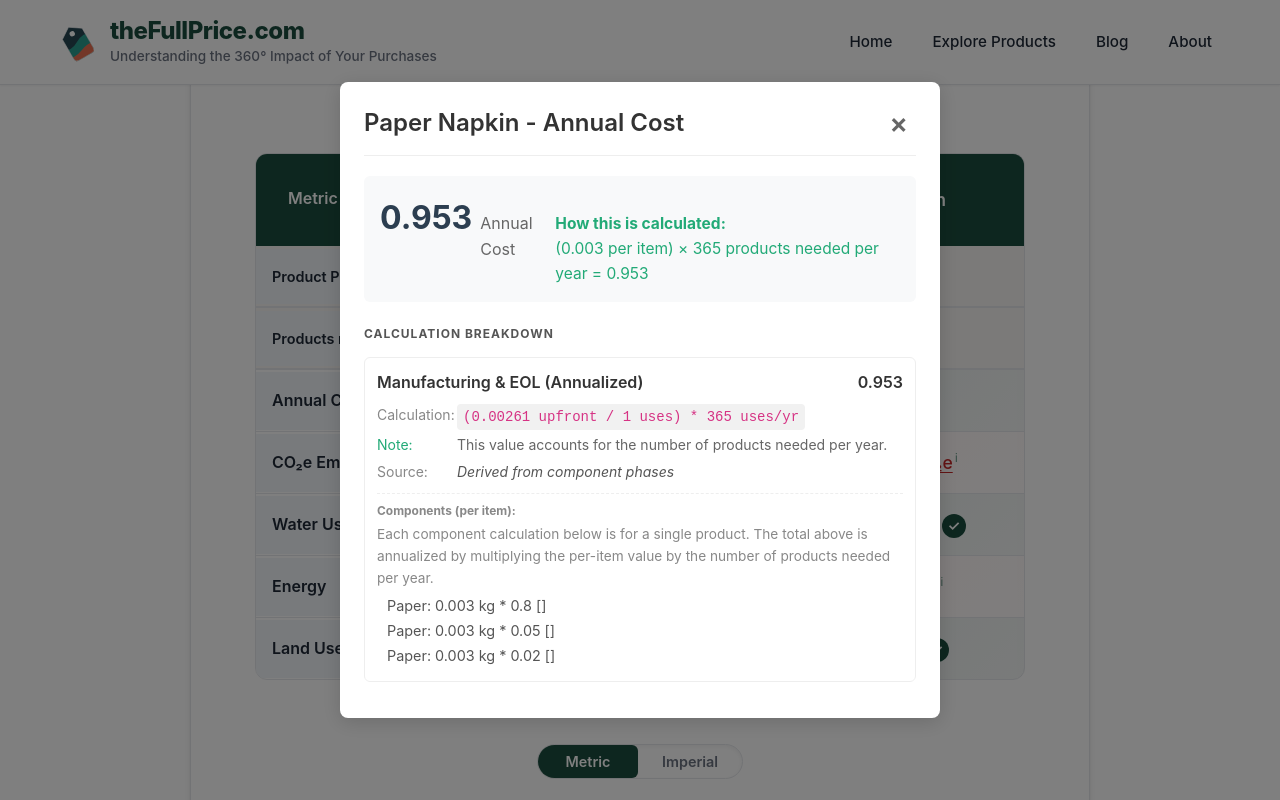
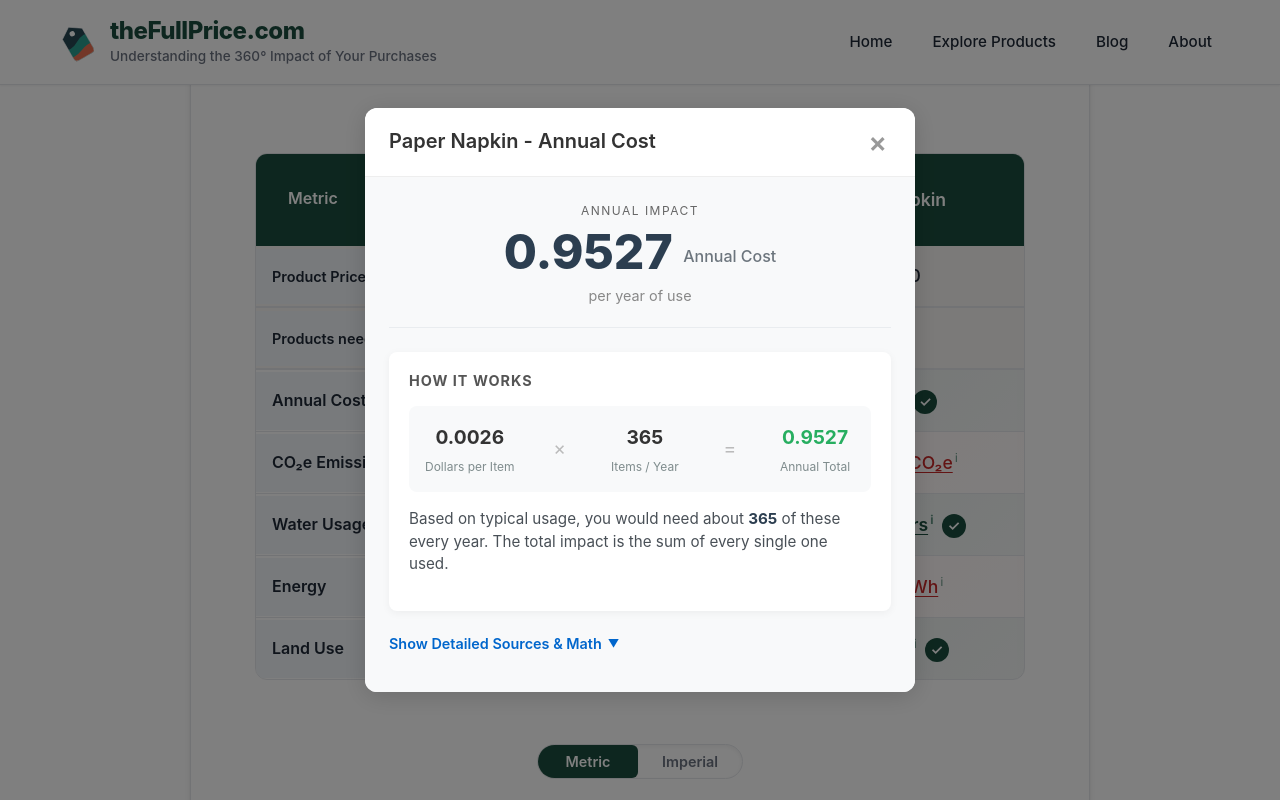
Before and after one commit to dylanpavelko/the_full_price_frameworks, a React (Vite) app in the folder frontend/: page /posts/paper-vs-cotton-napkins in a window 1280 px wide. Both pictures are taken after a click on the element "Click for breakdown". Shown: the part 635-1435 px from the top of the page. Built offline with nearby package versions, Linux system fonts and the light colour scheme.

Commit message:
Better display of impact

```diff
--- a/frontend/src/components/CalculationModal.css
+++ b/frontend/src/components/CalculationModal.css
@@ -14,28 +14,33 @@
 
 .calc-modal-content {
   background: white;
-  padding: 24px;
-  border-radius: 8px;
+  padding: 0;
+  border-radius: 12px;
   width: 90%;
-  max-width: 600px;
+  max-width: 550px;
   max-height: 90vh;
   overflow-y: auto;
-  box-shadow: 0 4px 20px rgba(0,0,0,0.15);
+  box-shadow: 0 4px 25px rgba(0,0,0,0.15);
   animation: slideUp 0.3s ease-out;
+  display: flex;
+  flex-direction: column;
 }
 
 .calc-modal-header {
   display: flex;
   justify-content: space-between;
   align-items: center;
-  margin-bottom: 20px;
-  padding-bottom: 15px;
+  padding: 20px 24px;
   border-bottom: 1px solid #eee;
+  background: #fff;
+  border-radius: 12px 12px 0 0;
 }
 
 .calc-modal-header h3 {
   margin: 0;
   color: #333;
+  font-size: 1.25rem;
+  font-weight: 600;
 }
 
 .calc-modal-close {
@@ -43,49 +48,153 @@
   border: none;
   font-size: 28px;
   cursor: pointer;
+  color: #999;
+  padding: 0 4px;
+  line-height: 1;
+}
+
+.calc-modal-close:hover {
+  color: #333;
+}
+
+.calc-modal-body {
+  padding: 24px;
+  background: #f8f9fa;
+  min-height: 200px;
+}
+
+/* Hero Section */
+.calc-hero-section {
+  text-align: center;
+  margin-bottom: 24px;
+  padding-bottom: 20px;
+  border-bottom: 1px solid #e9ecef;
+}
+
+.calc-hero-label {
+  text-transform: uppercase;
+  font-size: 0.75rem;
+  letter-spacing: 1.5px;
   color: #666;
+  margin-bottom: 8px;
+}
+
+.calc-hero-value {
+  font-size: 3rem;
+  font-weight: 800;
+  color: #2c3e50;
+  line-height: 1;
+  margin-bottom: 8px;
+}
+
+.calc-hero-unit {
+  font-size: 1rem;
+  font-weight: 500;
+  color: #6c757d;
+  vertical-align: middle;
+}
+
+.calc-hero-sub {
+  font-size: 0.9rem;
+  color: #888;
+}
+
+/* Logic Card */
+.calc-logic-card {
+  background: white;
+  padding: 20px;
+  border-radius: 8px;
+  box-shadow: 0 2px 8px rgba(0,0,0,0.05);
+  margin-bottom: 24px;
+}
+
+.calc-logic-card h4 {
+  margin: 0 0 16px 0;
+  font-size: 0.9rem;
+  color: #555;
+  text-transform: uppercase;
+  letter-spacing: 1px;
+}
+
+.calc-equation-visual {
+  display: flex;
+  align-items: center;
+  justify-content: space-between;
+  margin-bottom: 16px;
+  background: #f8f9fa;
+  padding: 16px;
+  border-radius: 8px;
+  overflow-x: auto;
+}
+
+.calc-eq-part {
+  display: flex;
+  flex-direction: column;
+  align-items: center;
+  min-width: 80px;
+}
+
+.calc-eq-part.highlight .calc-eq-val {
+  color: #27ae60;
+}
+
+.calc-eq-val {
+  font-size: 1.2rem;
+  font-weight: 700;
+  color: #333;
+}
+
+.calc-eq-label {
+  font-size: 0.75rem;
+  color: #7f8c8d;
+  margin-top: 4px;
+  text-align: center;
+}
+
+.calc-eq-op {
+  font-size: 1.2rem;
+  color: #bbb;
   padding: 0 8px;
 }
 
-.calc-modal-close:hover {
-  color: #000;
+.calc-story-text {
+  font-size: 0.95rem;
+  line-height: 1.5;
+  color: #495057;
 }
 
-.calc-modal-summary {
-  display: flex;
-  align-items: baseline;
-  margin-bottom: 24px;
-  background: #f8f9fa;
-  padding: 16px;
-  border-radius: 6px;
+.calc-story-text strong {
+  color: #2c3e50;
 }
 
-.calc-metric-value {
-  font-size: 32px;
-  font-weight: bold;
-  color: #2c3e50;
-  margin-right: 8px;
+/* Breakdown List */
+.calc-toggle-btn {
+  background: none;
+  border: none;
+  color: #0066cc;
+  font-size: 0.9rem;
+  cursor: pointer;
+  padding: 0;
+  display: flex;
+  align-items: center;
+  margin-bottom: 16px;
 }
 
-.calc-metric-unit {
-  font-size: 16px;
-  color: #666;
+.calc-toggle-btn:hover {
+  text-decoration: underline;
 }
 
-.calc-breakdown-list h4 {
-  margin-top: 0;
-  margin-bottom: 16px;
-  color: #555;
-  text-transform: uppercase;
-  font-size: 12px;
-  letter-spacing: 1px;
+.calc-toggle-btn .arrow {
+  margin-left: 6px;
+  font-size: 0.7rem;
 }
 
 .calc-breakdown-item {
-  border: 1px solid #eee;
+  background: white;
+  border: 1px solid #e9ecef;
   border-radius: 6px;
   margin-bottom: 12px;
-  padding: 12px;
+  padding: 16px;
 }
 
 .calc-item-header {
@@ -93,52 +202,67 @@
   justify-content: space-between;
   font-weight: 600;
   color: #333;
-  margin-bottom: 8px;
-}
-
-.calc-item-details {
-  font-size: 14px;
-  color: #666;
+  margin-bottom: 12px;
+  font-size: 0.95rem;
 }
 
 .calc-row {
   display: flex;
-  margin-bottom: 4px;
+  margin-bottom: 8px;
+  font-size: 0.85rem;
 }
 
 .calc-label {
-  width: 80px;
+  width: 100px;
   flex-shrink: 0;
   color: #888;
+  font-weight: 500;
 }
 
 .calc-formula {
-  font-family: monospace;
-  background: #f1f1f1;
+  font-family: 'SF Mono', 'Roboto Mono', monospace;
+  background: #f1f3f5;
   padding: 2px 6px;
   border-radius: 4px;
-  color: #d63384;
-}
-
-.calc-source-text {
-  font-style: italic;
-  color: #555;
+  color: #e83e8c;
+  font-size: 0.8rem;
+  word-break: break-all;
 }
 
 .calc-sub-sources {
-    margin-top: 10px;
-    padding-top: 10px;
+    margin-top: 12px;
+    padding-top: 12px;
     border-top: 1px dashed #eee;
-    font-size: 0.9em;
+    font-size: 0.85rem;
 }
+
 .calc-sub-sources h5 {
-    margin: 0 0 5px 0;
-    color: #888;
+    margin: 0 0 8px 0;
+    color: #6c757d;
+    font-size: 0.8rem;
+    text-transform: uppercase;
 }
+
 .calc-sub-item {
-    padding-left: 10px;
-    margin-bottom: 2px;
-    color: #555;
+    padding-left: 12px;
+    margin-bottom: 4px;
+    color: #495057;
+    position: relative;
+}
+
+.calc-sub-item:before {
+  content: "•";
+  position: absolute;
+  left: 0;
+  color: #adb5bd;
+}
+
+.rich-source a {
+  color: #007bff;
+  text-decoration: none;
+}
+.rich-source a:hover {
+  text-decoration: underline;
 }
 
 @keyframes fadeIn {
--- a/frontend/src/components/CalculationModal.jsx
+++ b/frontend/src/components/CalculationModal.jsx
@@ -1,10 +1,31 @@
-import React from 'react';
+import React, { useState } from 'react';
 import './CalculationModal.css';
 
 export function CalculationModal({ isOpen, onClose, data, title, unit, productsPerYear }) {
+  const [showDetails, setShowDetails] = useState(false);
+
   if (!isOpen || !data) return null;
 
   const sources = data.sources || [];
+  const totalValue = typeof data.value === 'number' ? data.value : 0;
+
+  // 1. Determine Products Per Year (ppy)
+  // distinct from 'uses per year' because durable goods last >1 year
+  let ppy = typeof productsPerYear === 'number' ? productsPerYear : (data.productsPerYear || 0);
+
+  // 2. Calculate Per-item impact
+  // If ppy is 0, we can't divide, so default to 0
+  const perItemValue = (ppy && ppy !== 0) ? (totalValue / ppy) : 0;
+
+  // 3. Determine if this is a durable good (lasts > 1 year) or consumable
+  const isDurable = ppy < 1 && ppy > 0;
+  const yearsLasts = isDurable ? (1 / ppy) : 0;
+
+  const formatVal = (val) => {
+    return val !== undefined && val !== null
+      ? val.toLocaleString(undefined, { minimumFractionDigits: 2, maximumFractionDigits: 4 })
+      : '0';
+  };
 
   const renderSource = (s) => {
     if (!s) return null;
@@ -14,14 +35,45 @@ export function CalculationModal({ isOpen, onClose, data, title, unit, productsP
       <span className="rich-source">
         {url ? (
           <a href={url} target="_blank" rel="noopener noreferrer" className="metric-link">
-            {name || url} <span className="info-icon">ℹ</span>
+            {name || url} <span className="info-icon">↗</span>
           </a>
         ) : (
           <span className="source-name">{name}</span>
         )}
-        {note && <span className="source-note"> {note}</span>}
+        {note && <span className="source-note"> • {note}</span>}
       </span>
     );
+  };
+
+  // Dynamic label based on the unit type
+  const getPerItemLabel = () => {
+    if (!unit) return 'Impact per Item';
+    // Normalize string to check
+    const u = unit.toLowerCase();
+
+    // Cost/Dollars
+    if (u.includes('cost') || u.includes('$') || u.includes('usd') || u.includes('price')) {
+      return 'Dollars per Item';
+    }
+    // Emissions/Carbon
+    if (u.includes('co2') || u.includes('emissions') || u.includes('greenhouse')) {
+      return 'Emissions per Item (kg CO₂e)';
+    }
+    // Water
+    if (u.includes('water') || u.includes('liter') || u.includes('gallon')) {
+      if (u === 'liters' || u === 'gallons') return `Water per Item (${unit})`;
+      return `Water per Item`;
+    }
+    // Energy
+    if (u.includes('energy') || u.includes('kwh') || u.includes('joule')) {
+      return 'Energy per Item (kWh)';
+    }
+    // Land
+    if (u.includes('land') || u.includes('m2') || u.includes('sq')) {
+      return 'Land Use per Item (m²)';
+    }
+    // Default fallback
+    return `Impact per Item (${unit})`;
   };
 
   return (
@@ -33,85 +85,103 @@ export function CalculationModal({ isOpen, onClose, data, title, unit, productsP
         </div>
 
         <div className="calc-modal-body">
-          <div className="calc-modal-summary">
-            <div className="calc-metric-value">
-              {typeof data.value === 'number' ? data.value.toFixed(3) : data.value}
+          {/* SECTION 1: The Main Number */}
+          <div className="calc-hero-section">
+            <div className="calc-hero-label">Annual Impact</div>
+            <div className="calc-hero-value">
+              {formatVal(totalValue)} <span className="calc-hero-unit">{unit}</span>
             </div>
-            <div className="calc-metric-unit">{unit}</div>
-            {/* Show explicit annualization math if this is an annualized value and sub_sources exist */}
-            {Array.isArray(sources) && sources.length > 0 && sources[0].sub_sources && sources[0].sub_sources.length > 0 && (
-              <div className="calc-note-text" style={{ fontSize: '0.97em', color: '#2a7', marginTop: 4 }}>
-                <strong>How this is calculated:</strong><br />
-                {(() => {
-                  // Sum per-item values from sub_sources
-                  const perItemSum = sources[0].sub_sources.reduce((sum, sub) => sum + (typeof sub.value === 'number' ? sub.value : 0), 0);
-                  // Try to get products needed per year from calculation string or fallback to uses_per_year/average_lifespan_uses
-                  let extractedProductsPerYear = null;
-                  const calcStr = sources[0].calculation || '';
-                  const match = calcStr.match(/\*\s*([\d.]+)\s*(uses|products|items)[^\d]?/i);
-                  if (match) {
-                    extractedProductsPerYear = match[1];
-                  } else if (productsPerYear) {
-                    extractedProductsPerYear = productsPerYear;
-                  } else if (data && data.productsPerYear) {
-                    extractedProductsPerYear = data.productsPerYear;
-                  }
-                  return (
-                    <>
-                      <span>
-                        ({perItemSum.toLocaleString(undefined, { maximumFractionDigits: 3 })} per item)
-                        {extractedProductsPerYear ? ` × ${parseFloat(Number(extractedProductsPerYear).toFixed(3))} products needed per year` : ''}
-                        {extractedProductsPerYear ? ` = ${(perItemSum * extractedProductsPerYear).toLocaleString(undefined, { maximumFractionDigits: 3 })}` : ''}
+            <div className="calc-hero-sub">per year of use</div>
+          </div>
+
+          {/* SECTION 2: The "Simple Math" Story */}
+          {ppy > 0 && (
+            <div className="calc-logic-card">
+              <h4>How it works</h4>
+
+              {/* Visual Equation */}
+              <div className="calc-equation-visual">
+                <div className="calc-eq-part">
+                  <span className="calc-eq-val">{formatVal(perItemValue)}</span>
+                  <span className="calc-eq-label">{getPerItemLabel()}</span>
+                </div>
+                <div className="calc-eq-op">×</div>
+                <div className="calc-eq-part">
+                  <span className="calc-eq-val">
+                    {isDurable ? formatVal(ppy) : Math.ceil(ppy)}
                   </span>
-                    </>
-                  );
-                })()}
+                  <span className="calc-eq-label">Items / Year</span>
+                </div>
+                <div className="calc-eq-op">=</div>
+                <div className="calc-eq-part highlight">
+                  <span className="calc-eq-val">{formatVal(totalValue)}</span>
+                  <span className="calc-eq-label">Annual Total</span>
+                </div>
+              </div>
+
+              {/* Friendly Explanation */}
+              <div className="calc-story-text">
+                {isDurable ? (
+                  <p>
+                    This is a durable item that lasts about <strong>{yearsLasts.toFixed(1)} years</strong>.
+                    We spread its impact over its lifetime, so heavily used long-lasting items often have lower annual impacts.
+                    <br/><br/>
+                    <em>(Math: 1 item / {yearsLasts.toFixed(1)} years = {ppy.toFixed(3)} items "used" per year)</em>
+                  </p>
+                ) : (
+                  <p>
+                    Based on typical usage, you would need about <strong>{Math.ceil(ppy)}</strong> of these every year.
+                    The total impact is the sum of every single one used.
+                  </p>
+                )}
+              </div>
             </div>
           )}
-          </div>
 
+          {/* SECTION 3: The Deep Dive (Collapsible) */}
+          <div className="calc-details-section">
+            <button
+              className="calc-toggle-btn"
+              onClick={() => setShowDetails(!showDetails)}
+            >
+              {showDetails ? 'Hide Detailed Breakdown' : 'Show Detailed Sources & Math'}
+              <span className={`arrow ${showDetails ? 'up' : 'down'}`}>▼</span>
+            </button>
+
+            {showDetails && (
               <div className="calc-breakdown-list">
-            <h4>Calculation Breakdown</h4>
                 {sources.length === 0 ? (
-               <p className="calc-no-data">No detailed breakdown available.</p>
+                  <p className="calc-no-data">No deeper breakdown available.</p>
                 ) : (
                   sources.map((source, idx) => (
                     <div key={idx} className="calc-breakdown-item">
                       <div className="calc-item-header">
                         <span className="calc-item-name">{source.item}</span>
-                    <span className="calc-item-value">{typeof source.value === 'number' ? source.value.toFixed(3) : source.value}</span>
+                        <span className="calc-item-value">{formatVal(source.value)} {unit}</span>
                       </div>
-                  <div className="calc-item-details">
-                    <div className="calc-row">
-                      <span className="calc-label">Calculation:</span>
-                      <code className="calc-formula">{source.calculation}</code>
-                    </div>
-                    {/* Indicate if products needed per year is included */}
-                    {source.calculation && /items per year|uses\/yr|products needed per year|annualized|amortized|\*.*uses_per_year|\/.*lifespan_uses/i.test(source.calculation) && (
-                      <div className="calc-row">
-                        <span className="calc-label" style={{ color: '#2a7' }}>Note:</span>
-                        <span className="calc-note-text">This value accounts for the number of products needed per year.</span>
-                      </div>
-                    )}
+
                       {source.source && (
                         <div className="calc-row">
-                        <span className="calc-label">Source:</span>
+                          <span className="calc-label">Data Source:</span>
                           <span className="calc-source-text">{renderSource(source.source)}</span>
                         </div>
                       )}
+
+                      {/* Only show raw calculation string if user really wants to check our homework */}
+                      {source.calculation && (
+                        <div className="calc-row">
+                          <span className="calc-label">Formula:</span>
+                          <code className="calc-formula">{source.calculation}</code>
                         </div>
+                      )}
 
+                      {/* Sub-components list */}
                       {source.sub_sources && source.sub_sources.length > 0 && (
                         <div className="calc-sub-sources">
-                      <h5>Components (per item):</h5>
-                      <div className="calc-note-text" style={{ fontSize: '0.95em', color: '#888', marginBottom: 4 }}>
-                        Each component calculation below is for a single product. The total above is annualized by multiplying the per-item value by the number of products needed per year.
-                      </div>
+                          <h5>Components:</h5>
                           {source.sub_sources.map((sub, sIdx) => (
                             <div key={sIdx} className="calc-sub-item">
-                          <span>{sub.item}: </span>
-                          <span>{sub.calculation}</span>
-                          {sub.source && <span className="sub-citation"> [{renderSource(sub.source)}]</span>}
+                              {sub.item}: <strong>{formatVal(sub.value)}</strong>
                             </div>
                           ))}
                         </div>
@@ -120,6 +190,8 @@ export function CalculationModal({ isOpen, onClose, data, title, unit, productsP
                   ))
                 )}
               </div>
+            )}
+          </div>
         </div>
       </div>
     </div>
```
Lines whose indentation alone changed are shown as unchanged.
